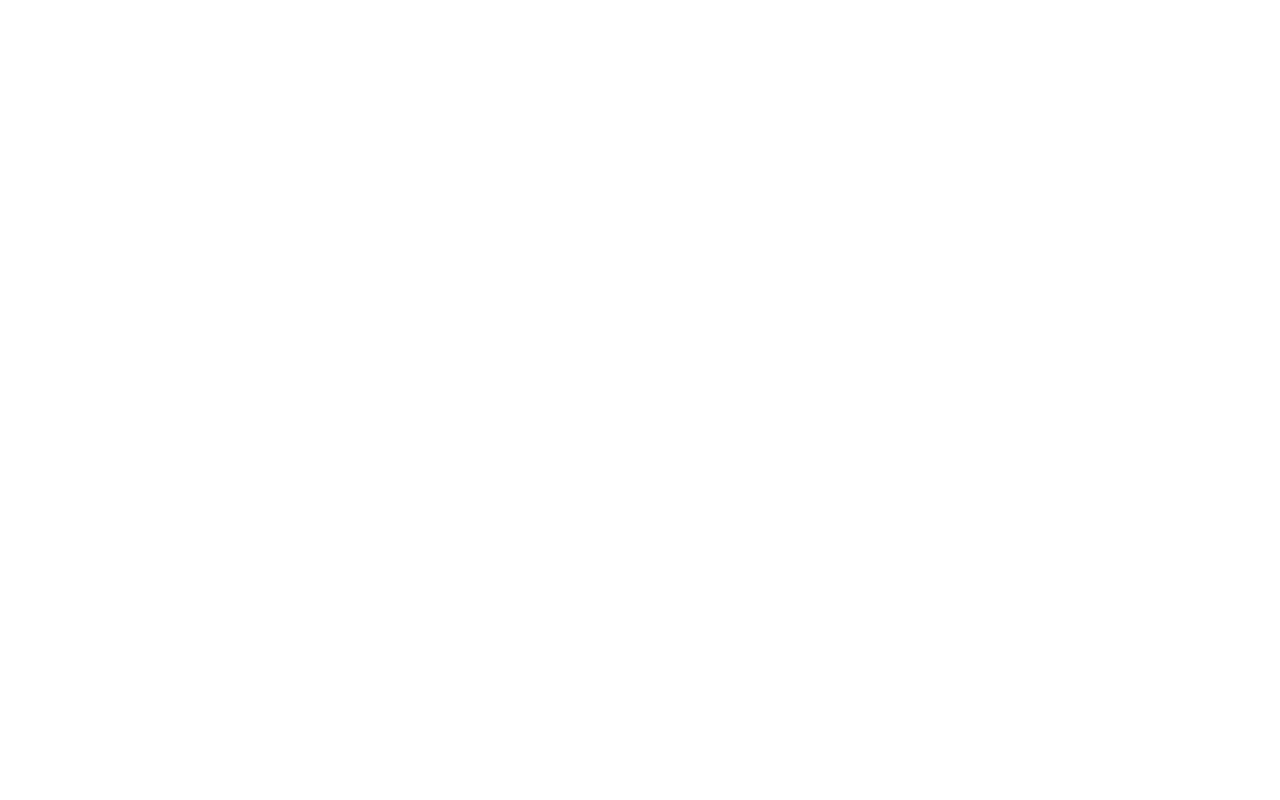
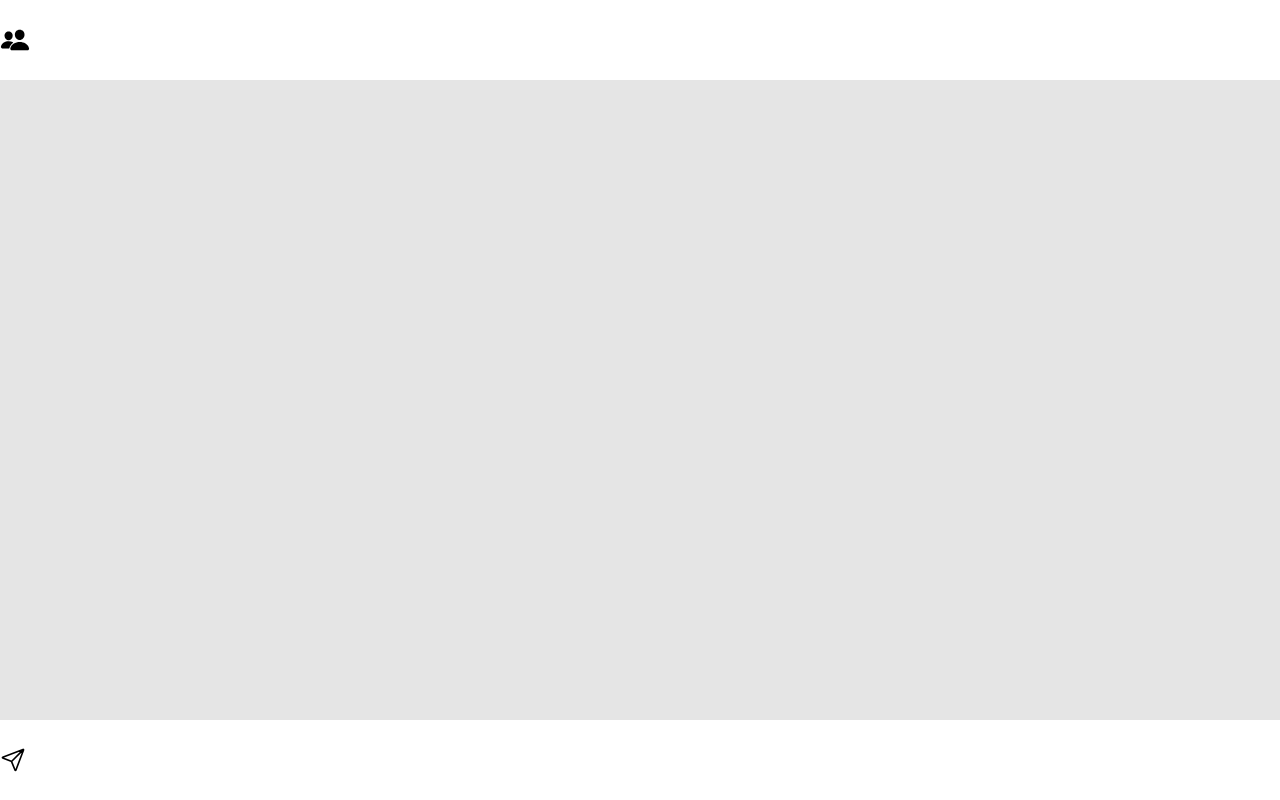
Before and after one commit to ManuelHMR/projeto5-batepapo-uol, a plain HTML site: page index.html in a window 1280 px wide. Drawn offline with nearby package versions, Linux system fonts and the light colour scheme.

Commit message:
ion-icons

```diff
--- a/index.html
+++ b/index.html
@@ -0,0 +1,29 @@
+<!DOCTYPE html>
+<html lang="pt-br">
+  <head>
+    <meta charset="UTF-8" />
+    <meta http-equiv="X-UA-Compatible" content="IE=edge" />
+    <meta name="viewport" content="width=device-width, initial-scale=1.0" />
+    <title>Document</title>
+    <link href="styles/reset.css" rel="stylesheet" />
+    <link href="styles/style.css" rel="stylesheet" />
+  </head>
+  <body>
+    <header>
+      <ion-icon class="people" name="people"></ion-icon>
+    </header>
+    <div class="container"></div>
+    <footer>
+      <ion-icon class="paper-plane" name="paper-plane-outline"></ion-icon>
+    </footer>
+    <script
+      type="module"
+      src="https://unpkg.com/ionicons@5.5.2/dist/ionicons/ionicons.esm.js"
+    ></script>
+    <script
+      nomodule
+      src="https://unpkg.com/ionicons@5.5.2/dist/ionicons/ionicons.js"
+    ></script>
+    <script src="main.js"></script>
+  </body>
+</html>
--- a/styles/reset.css
+++ b/styles/reset.css
@@ -0,0 +1,55 @@
+/* http://meyerweb.com/eric/tools/css/reset/
+   v2.0 | 20110126
+   License: none (public domain)
+*/
+
+html, body, div, span, applet, object, iframe,
+h1, h2, h3, h4, h5, h6, p, blockquote, pre,
+a, abbr, acronym, address, big, cite, code,
+del, dfn, em, img, ins, kbd, q, s, samp,
+small, strike, strong, sub, sup, tt, var,
+b, u, i, center,
+dl, dt, dd, ol, ul, li,
+fieldset, form, label, legend,
+table, caption, tbody, tfoot, thead, tr, th, td,
+article, aside, canvas, details, embed,
+figure, figcaption, footer, header, hgroup,
+menu, nav, output, ruby, section, summary,
+time, mark, audio, video {
+	margin: 0;
+	padding: 0;
+	border: 0;
+	font-size: 100%;
+	font: inherit;
+	vertical-align: baseline;
+}
+/* HTML5 display-role reset for older browsers */
+article, aside, details, figcaption, figure,
+footer, header, hgroup, menu, nav, section {
+	display: block;
+}
+body {
+	line-height: 1;
+}
+ol, ul {
+	list-style: none;
+}
+blockquote, q {
+	quotes: none;
+}
+blockquote:before, blockquote:after,
+q:before, q:after {
+	content: '';
+	content: none;
+}
+table {
+	border-collapse: collapse;
+	border-spacing: 0;
+}
+a{
+	text-decoration: none;
+}
+a:visited{
+	color:  #000000;
+	text-decoration: none;
+}
--- a/styles/style.css
+++ b/styles/style.css
@@ -1 +1,30 @@
-zg
+header{
+  position: fixed;
+  top: 0px;
+  width: 100%;
+  height: 80px;
+  display: flex;
+  align-items: center;
+}
+.people{
+  font-size: 30px;
+}
+.container{
+  width: 100%;
+  position: absolute;
+  top: 0px;
+  bottom: 0px;
+  margin: 80px 0px;
+  background-color: #E5E5E5;
+}
+footer{
+  position: fixed;
+  bottom: 0px;
+  width: 100%;
+  height: 80px;
+  display: flex;
+  align-items: center;
+}
+.paper-plane{
+  font-size: 26px;
+}
```
